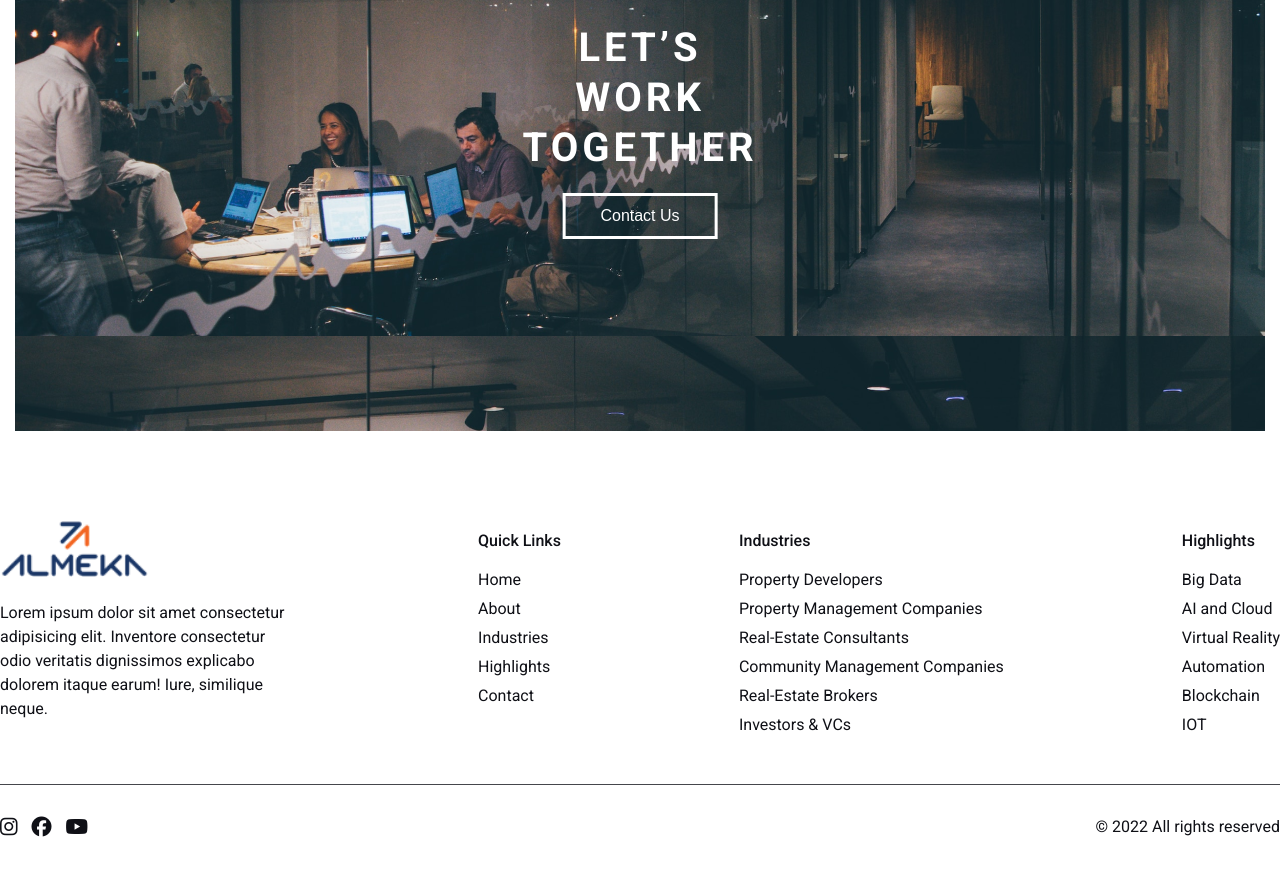
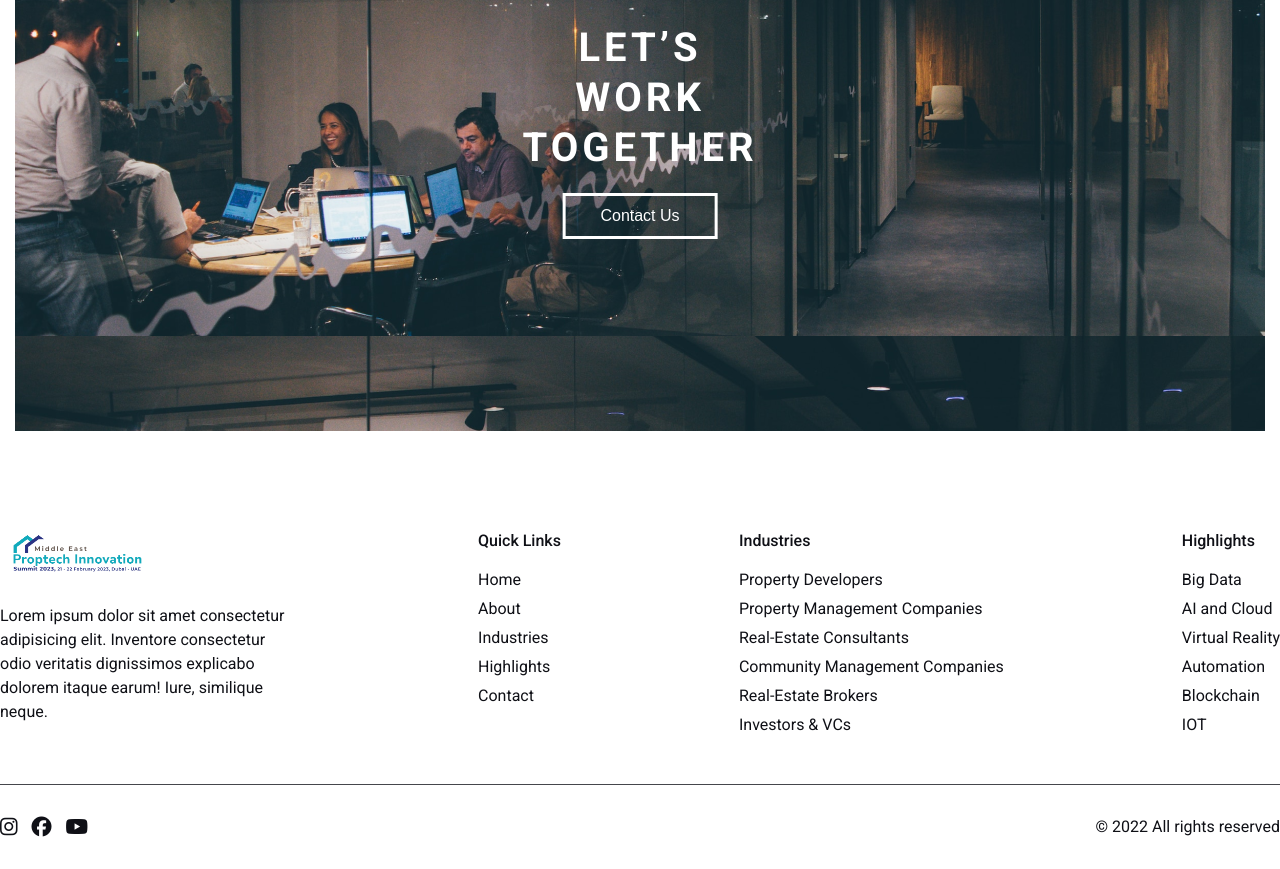
Before and after one commit to AjnaSNazarudeen/proptech, a plain HTML site: page index.html in a window 1280 px wide. Shown: the part 6093-6962 px from the top of the page. Drawn offline with nearby package versions, Linux system fonts and the light colour scheme.

Commit message:
Update index.html

```diff
--- a/index.html
+++ b/index.html
@@ -555,7 +555,7 @@
     <footer>
           <div class="footer-wrapper">
             <div class="footer-part1">
-              <img src="images/image 1.png" alt="">
+              <img src="images/logomain.png" alt="">
               <p>Lorem ipsum dolor sit amet consectetur adipisicing elit. Inventore consectetur odio
                 veritatis dignissimos explicabo dolorem itaque earum! Iure, similique neque.</p>
             </div>
```
